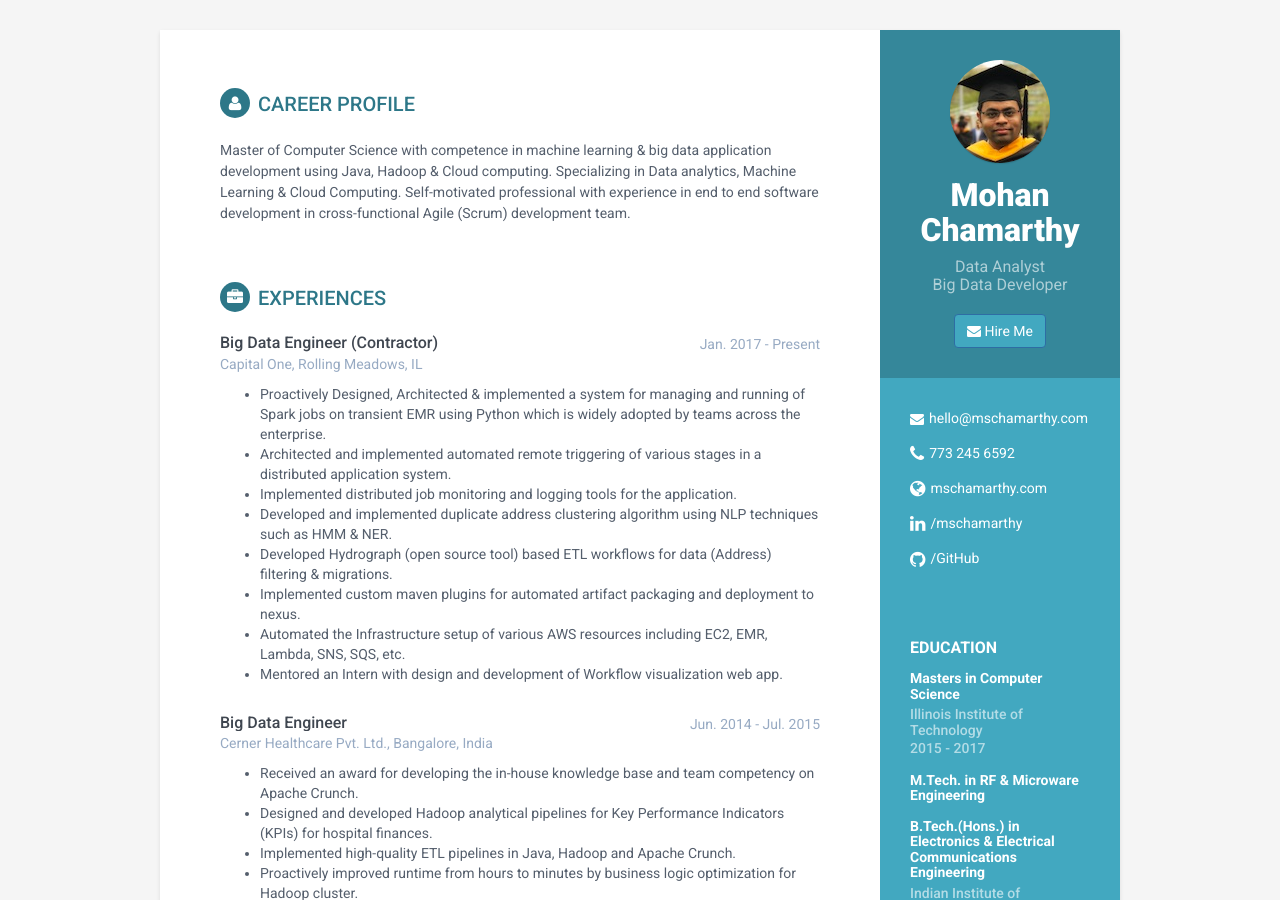
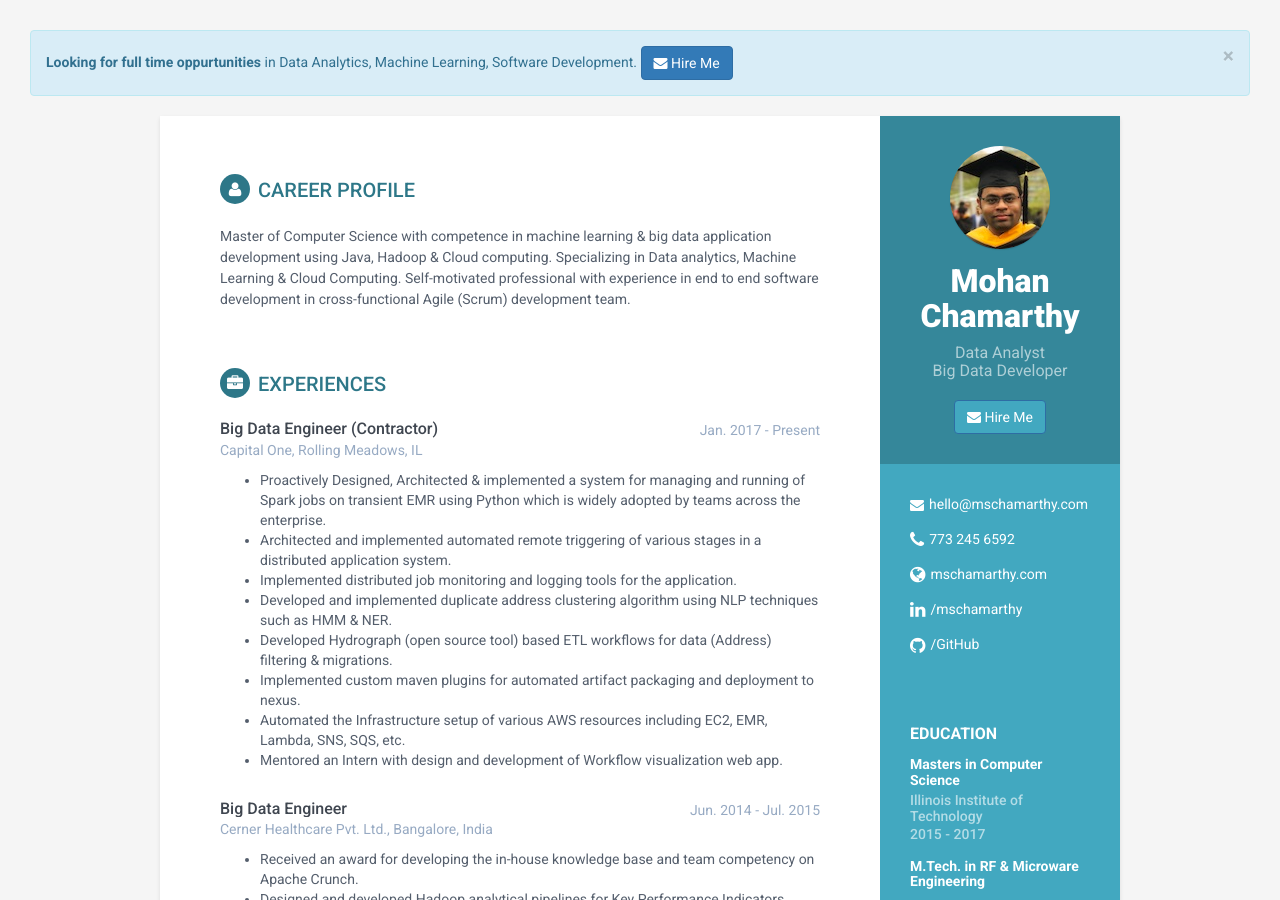
Before and after one commit to mschamarthy/mschamarthy.github.io, a Jekyll site: the page built from index.html, in a window 1280 px wide and 900 px high. Built offline with Jekyll 4.4.1, drawn with Linux system fonts in a browser that asks for light colours.

Commit message:
Added Hire me notice

```diff
--- a/_includes/notice.html
+++ b/_includes/notice.html
@@ -1,6 +1,5 @@
-<div class="alert alert-warning show" role="alert">
-  <strong>Resume in this page is a work in progress. Data presented below is not accurate.</strong> This notice will be removed once all the data is updated.<br>
-  Get updated resume <a src="">here</a>
+<div class="alert alert-info show" role="alert">
+  <strong>Looking for full time oppurtunities</strong> in Data Analytics, Machine Learning, Software Development. <a class="btn btn-primary btn-hire-me" href="mailto: {{site.hire-me-email}}" role="button"><i class="fa fa-envelope"></i> Hire Me</a>
   <button type="button" class="close" data-dismiss="alert" aria-label="Close">
     <span aria-hidden="true">&times;</span>
   </button>
--- a/_layouts/default.html
+++ b/_layouts/default.html
@@ -8,7 +8,7 @@ layout: compress
 {% include head.html %}
 
 <body>
-<!-- {% include notice.html %} -->
+{% include notice.html %}
     <div class="wrapper">
 
         {% include sidebar.html %}
```
